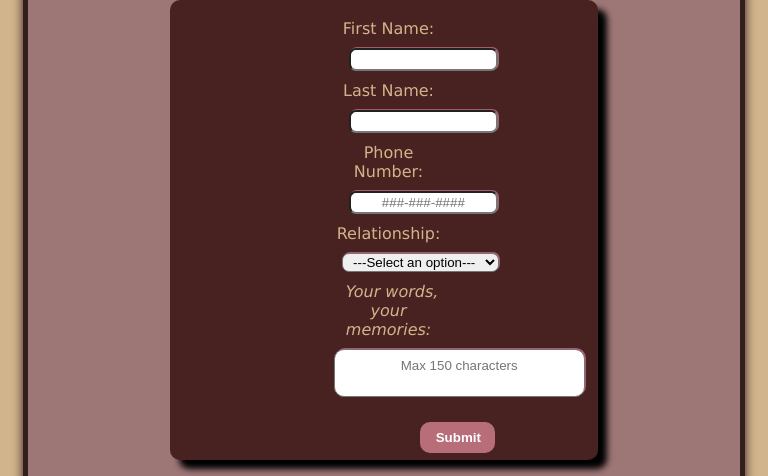
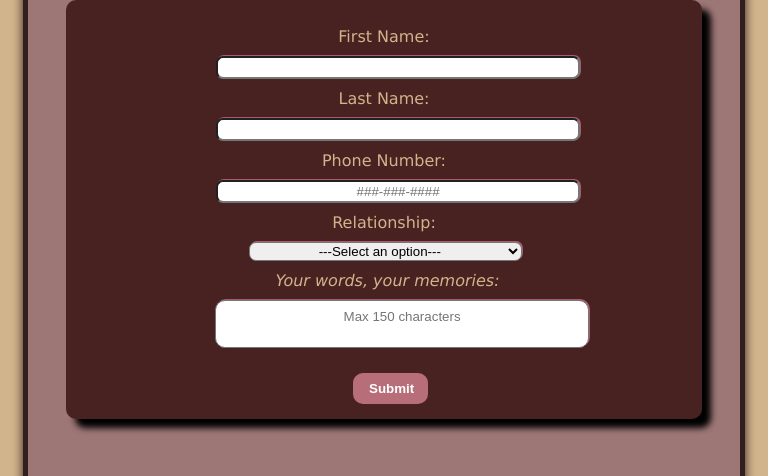
Before and after one commit to Tashh93/user-signup-site, a plain HTML site: page index.html in a window 768 px wide. Shown: the part 131-607 px from the top of the page. Drawn offline with Linux system fonts and the light colour scheme.

Commit message:
added more responsiveness to the site

```diff
--- a/styles.css
+++ b/styles.css
@@ -275,7 +275,7 @@ section#guestListContainer {
   /* Styles for tablets and smaller devices */
 body {
     width: 90%;
-    margin: auto;
+    margin: 0 auto;
     padding: 10px;
 }
 
@@ -297,25 +297,33 @@ section#guestListContainer{
 
 #signInForm {
     width: 100%;
-    margin-left: 167px;
+    margin-left: 107px;
     margin-top: 27px;
     height: auto;
     text-align: center;
 }
 
 label {
-    margin-right: 158px;
+    margin-right: 112px;
 }
 
 input[type="text"]{
-    width: 54%;
+    width: 48%;
+    margin-left: 55px;
 }
 
 #relationship{
     width: 60%;
-    margin-left: 5px;
+    margin-left: 37px;
 }
 
+textarea{
+    width: 60%;
+    margin-left: 112px;
+}
+button{
+    margin-left: 135px;
+}
 #previewSection{
         width: 50%;
         margin: 33px auto;
@@ -340,14 +348,14 @@ form {
 }
 
  /* Styles for smaller devices */
-/* @media (max-width: 768px) {
+@media (max-width: 768px) {
 body {
         width: 90%;
         margin: auto;
         padding: 10px;
     }
 main{
-        width: 100%;
+        width: 92%;
         height: auto;
         margin: 20px auto;
     }
@@ -362,16 +370,28 @@ main{
         margin-right: 0;
     }
     input[type="text"]{
-        width: 100%;
+        width: 56%;
+        margin-left: 150px;
     }
     #relationship{
-        width: 100%;
-        margin-left: 0;
+        width: 43%;
+        margin-left: 183px;
     }
+
+    textarea{
+        width: 56%;
+        margin-left: 149px;
+    }
+
+    button{
+        margin-left: 287px;
+    }
+
     #guestListContainer{
-        width: 100%;
+        width: 97%;
         margin-left: 0;
         margin-top: 20px;
+        padding: 0;
     }
     #previewSection{
         width: 100%;
@@ -391,7 +411,7 @@ main{
         height: auto;
         text-align: center;
     }
-}  */
+}
 
 
 /* phone */
```
